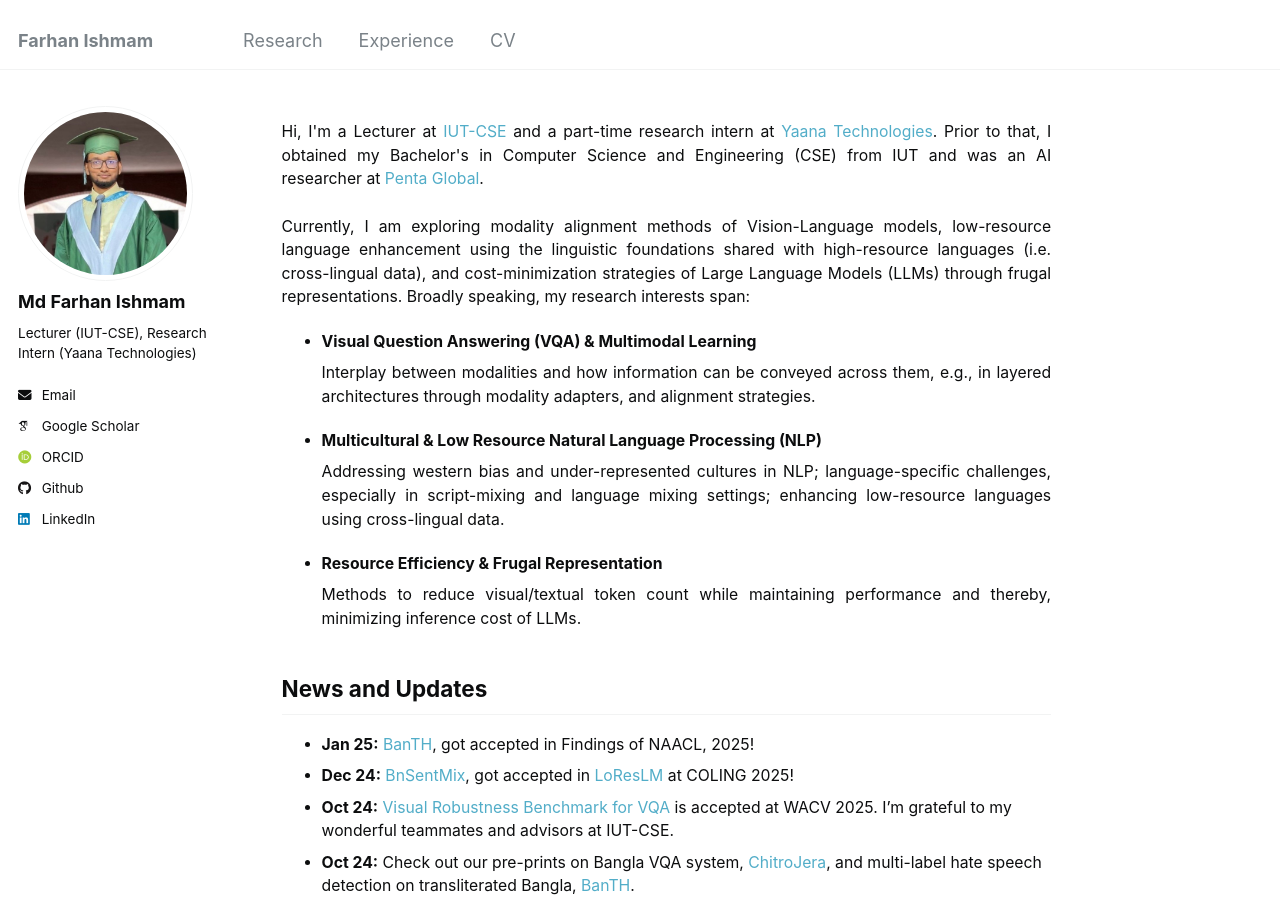
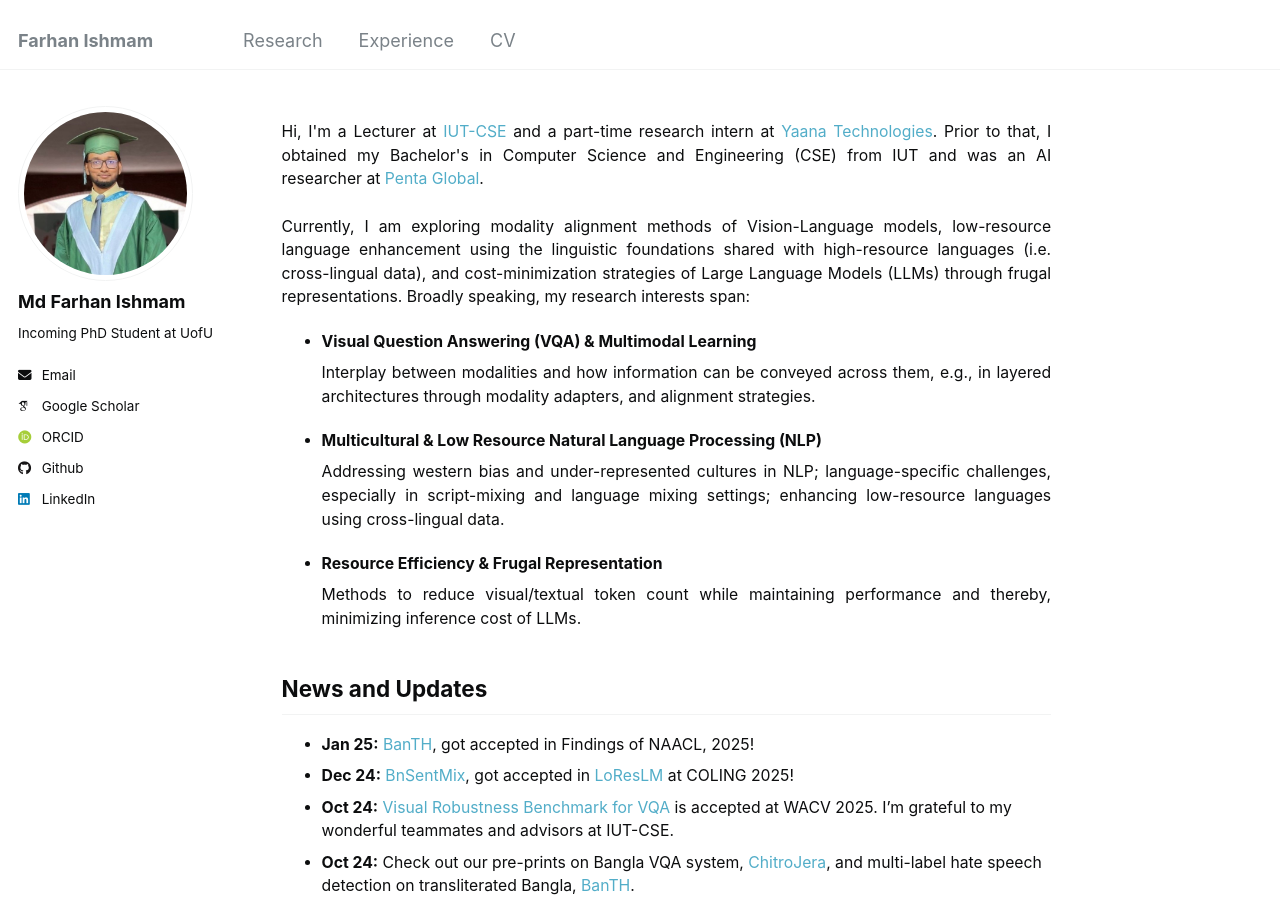
Before and after one commit to farhanishmam/farhanishmam.github.io, a Jekyll site: the page built from _pages/about.md, in a window 1280 px wide and 900 px high. Built offline with Jekyll 4.4.1, drawn with Linux system fonts in a browser that asks for light colours; some web fonts are replaced.

Commit message:
Update _config.yml

```diff
--- a/_config.yml
+++ b/_config.yml
@@ -24,7 +24,7 @@ author:
   avatar           : "profile.jpg"
   name             : "Md Farhan Ishmam"
   pronouns         : # example: "she/her"
-  bio              : "Lecturer (IUT-CSE), Research Intern (Yaana Technologies)"
+  bio              : "Incoming PhD Student at UofU"
   location         : # "Dhaka, Bangladesh"
   employer         : # "Islamic University of Technology"
   uri              : # URL
```
